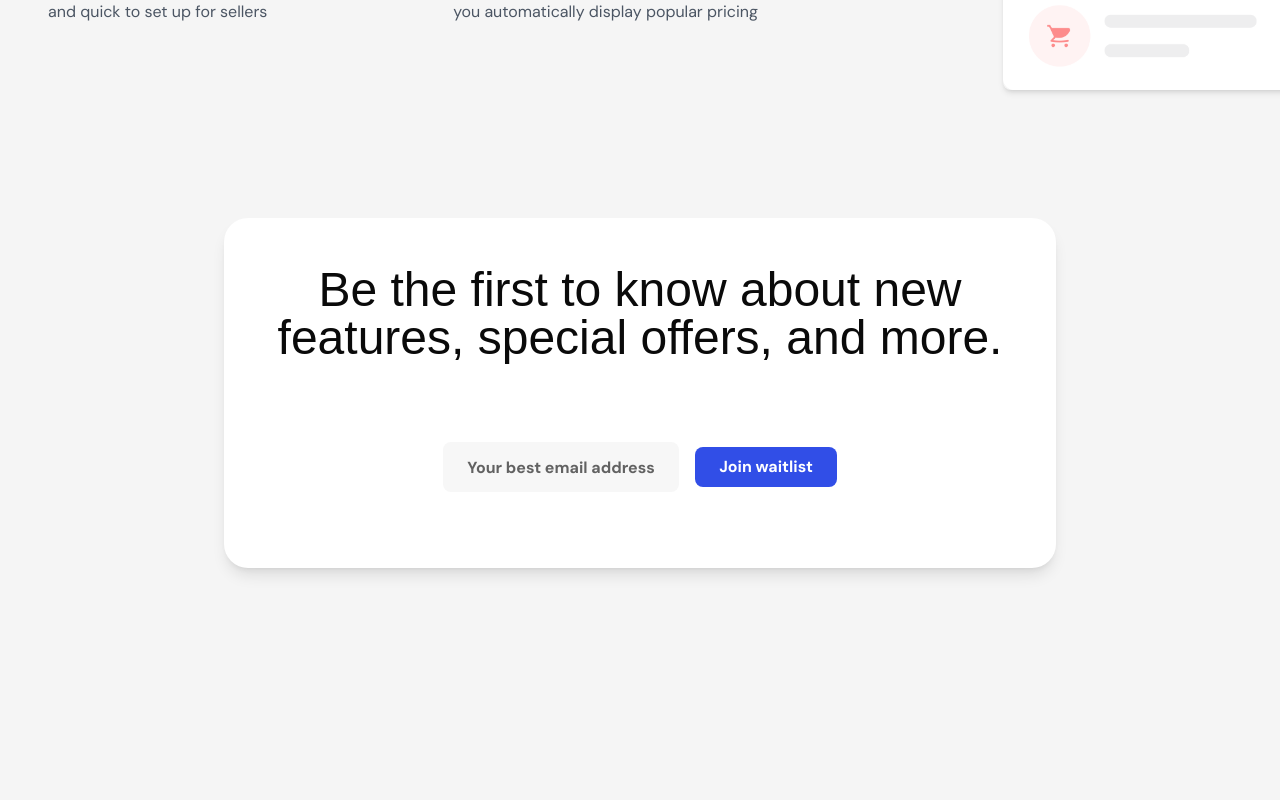
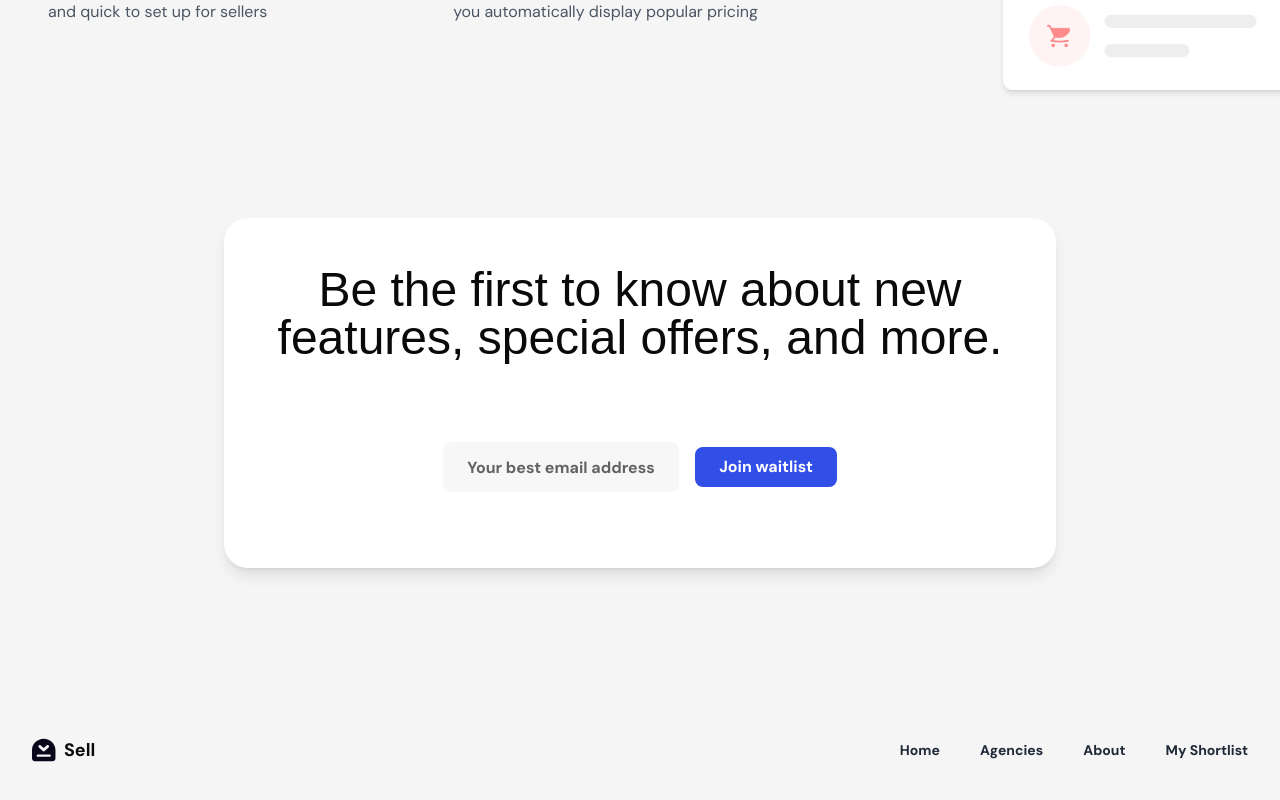
Before and after one commit to 0LrNx/Sell, a Next.js app: page / in a window 1280 px wide. Shown: the part 1877-2677 px from the top of the page. Before the commit the page ends 2509 px from the top, so only its background shows below. Built offline with nearby package versions, Linux system fonts and the light colour scheme; a web font is replaced by a local one.

Commit message:
feat: footer section

```diff
--- /dev/null
+++ b/app/components/Footer/Footer.tsx
@@ -0,0 +1,46 @@
+import Image from "next/image"
+import Link from "next/link"
+
+import BlackLogo from "@/public/logo_black.svg"
+
+function Footer() {
+    return (
+        <footer className="w-full h-52 mt-20">
+            <div className="max-w-7xl mx-auto flex flex-col md:flex-row items-center justify-between py-6 px-4 md:px-8">
+                <div className="flex items-center mb-6 md:mb-0">
+                    <div className="flex items-center">
+                        <Image src={BlackLogo || "/placeholder.svg"} alt="Sell Logo" width={24} height={24} className="mr-2" />
+                        <span className="font-bold text-lg">Sell</span>
+                    </div>
+                </div>
+
+                <nav>
+                    <ul className="flex items-center space-x-10 text-sm text-gray-800 hover:text-gray-6008 font-bold">
+                        <li>
+                            <Link href="/">
+                                Home
+                            </Link>
+                        </li>
+                        <li>
+                            <Link href="/agencies">
+                                Agencies
+                            </Link>
+                        </li>
+                        <li>
+                            <Link href="/about">
+                                About
+                            </Link>
+                        </li>
+                        <li>
+                            <Link href="/shortlist">
+                                My Shortlist
+                            </Link>
+                        </li>
+                    </ul>
+                </nav>
+            </div>
+        </footer>
+    )
+}
+
+export default Footer
--- a/app/page.tsx
+++ b/app/page.tsx
@@ -4,6 +4,7 @@ import Navbar from "@/app/components/Navbar/Navbar";
 import Hero from "@/app/components/Hero/Hero";
 import Features from "@/app/components/Features/Features";
 import Card from "@/app/components/Card/Card";
+import Footer from "./components/Footer/Footer";
 
 
 const dela = Dela_Gothic_One({ weight: "400", subsets: ["latin"] });
@@ -15,6 +16,7 @@ export default function Home() {
       <Hero delaClass={dela.className}/>
       <Features delaClass={dela.className}/>
       <Card delaClass={dela.className}/>
+      <Footer />
     </main>
   );
 }
```
